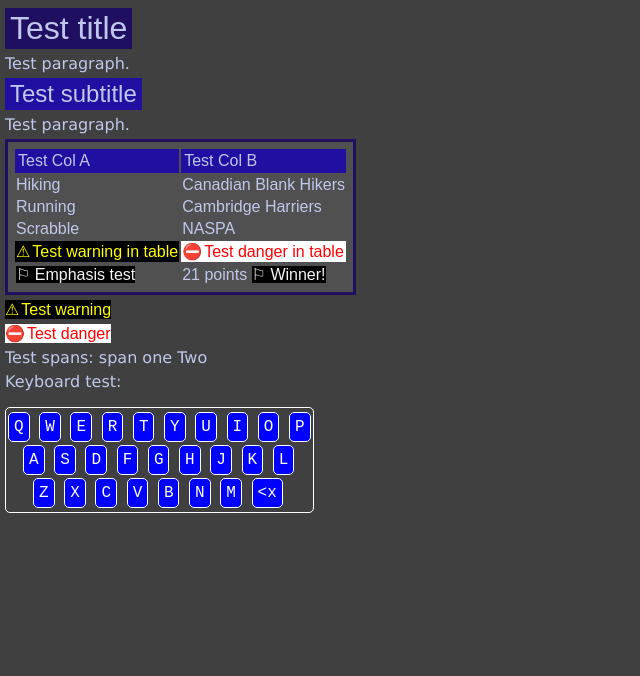
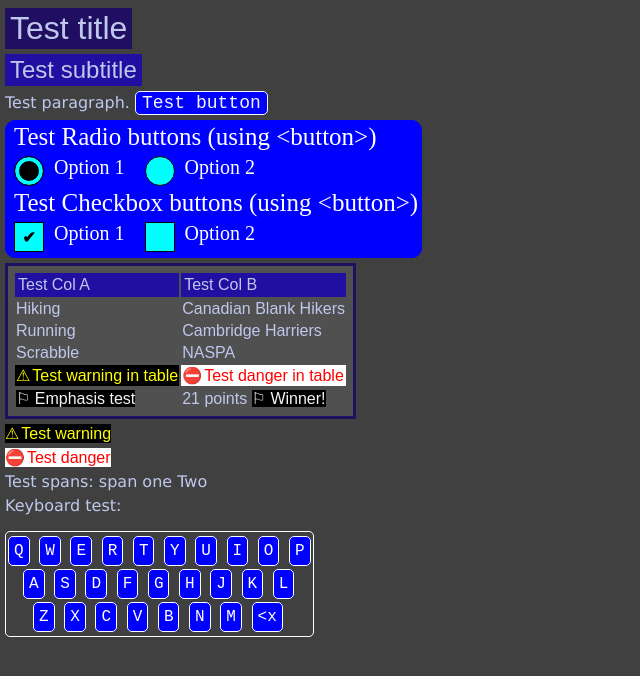
Before and after one commit to TileRunner/tilerunner.github.io, a Jekyll site: the page testtrcss.html, which Jekyll copies as it is, in a window 1280 px wide. Shown: the top 676 px of the page, without its empty margins (0-640 px from the left). Built offline with Jekyll 4.4.1, drawn with Linux system fonts in a browser that asks for light colours.

Commit message:
Options
Radio buttons, Checkbox buttons.

```diff
--- a/testtrcss.html
+++ b/testtrcss.html
@@ -7,14 +7,24 @@
         <div class="trTitle">
             Test title
         </div>
-        <div class="trParagraph">
-            Test paragraph.
-        </div>
         <div class="trSubtitle">
             Test subtitle
         </div>
         <div class="trParagraph">
             Test paragraph.
+            <button class="trButton">Test button</button>
+        </div>
+        <div class="trOptionsDiv">
+            <div class="trOptionsHeader">Test Radio buttons (using &ltbutton&gt;)</div>
+            <button class="trOptionsRadioOn"></button>
+            <span class="trOptionsRadioLabel">Option 1</span>
+            <button class="trOptionsRadioOff"></button>
+            <span class="trOptionsRadioLabel">Option 2</span>
+            <div class="trOptionsHeader">Test Checkbox buttons (using &ltbutton&gt;)</div>
+            <button class="trOptionsCheckboxOn"></button>
+            <span class="trOptionsCheckboxLabel">Option 1</span>
+            <button class="trOptionsCheckboxOff"></button>
+            <span class="trOptionsCheckboxLabel">Option 2</span>
         </div>
         <table class="trTable">
             <thead>
--- a/trcss.css
+++ b/trcss.css
@@ -150,3 +150,68 @@
 .trBackspace::before {
     content: '\003Cx';
 }
+.trOptionsDiv {
+    margin-top: 5px;
+    background-color: blue;
+    color: white;
+    font-size: 20px;
+    width: fit-content;
+    padding: 2px 3px;
+    border: 1px solid blue;
+    border-radius: 10px;
+}
+.trOptionsHeader {
+    font-size: 25px;
+    margin-left: 5px;
+    margin-bottom: 5px;
+}
+.trOptionsRadioOn {
+    margin-left: 5px;
+    box-shadow: inset 0 0 0 4px cyan;
+    background-color: black;
+    border: 1px solid;
+    border-radius: 100%;
+    width: 30px;
+    height: 30px;
+}
+.trOptionsRadioOff {
+    margin-left: 5px;
+    box-shadow: inset 0 0 0 4px cyan;
+    background-color: cyan;
+    border: 1px solid;
+    border-radius: 100%;
+    width: 30px;
+    height: 30px;
+}
+.trOptionsRadioLabel {
+    margin-left: 5px;
+    margin-right: 10px;
+    vertical-align: top;
+}
+.trOptionsCheckboxOn {
+    vertical-align: top;
+    background-color: cyan;
+    margin-left: 5px;
+    border: 1px solid;
+    border-radius: 0%;
+    width: 30px;
+    height: 30px;
+}
+.trOptionsCheckboxOn::after {
+    content: '\2714';
+    font-weight: bolder;
+    font-size: larger;
+}
+.trOptionsCheckboxOff {
+    margin-left: 5px;
+    background-color: cyan;
+    border: 1px solid;
+    border-radius: 0%;
+    width: 30px;
+    height: 30px;
+}
+.trOptionsCheckboxLabel {
+    margin-left: 5px;
+    margin-right: 10px;
+    vertical-align: top;
+}
```
